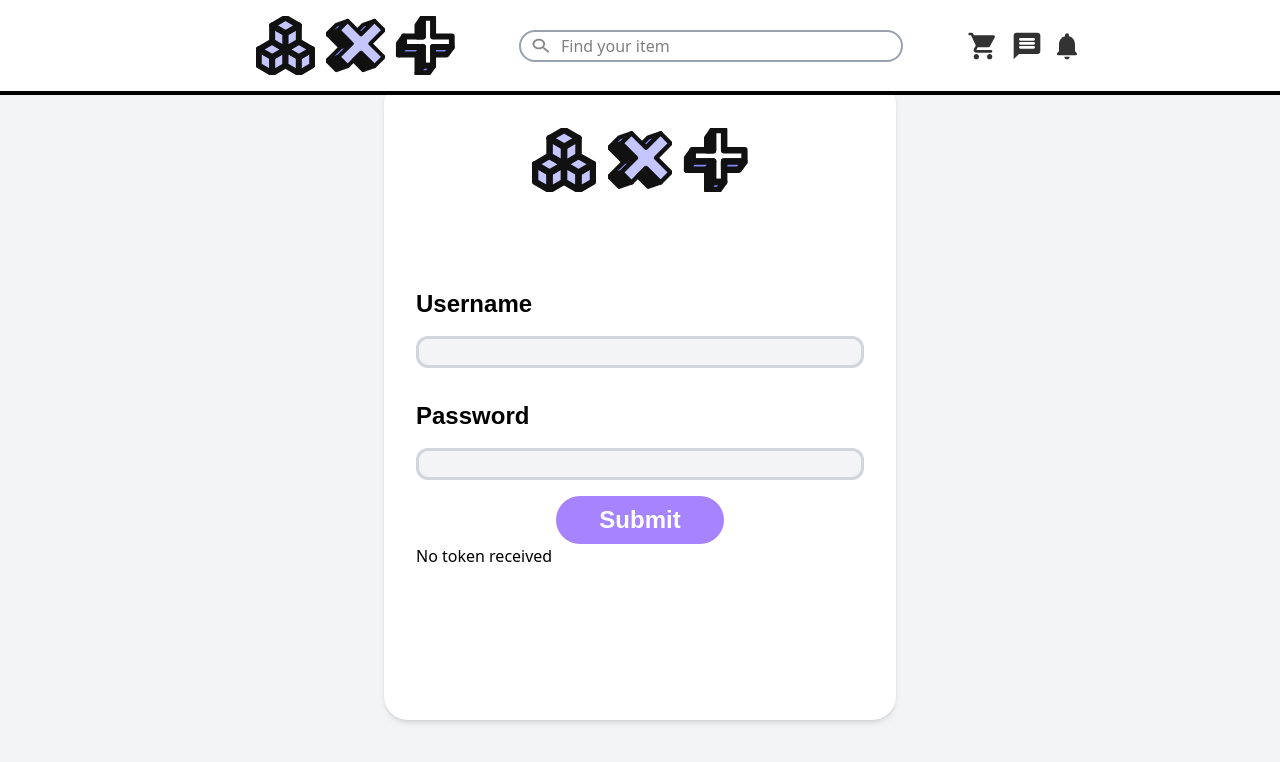
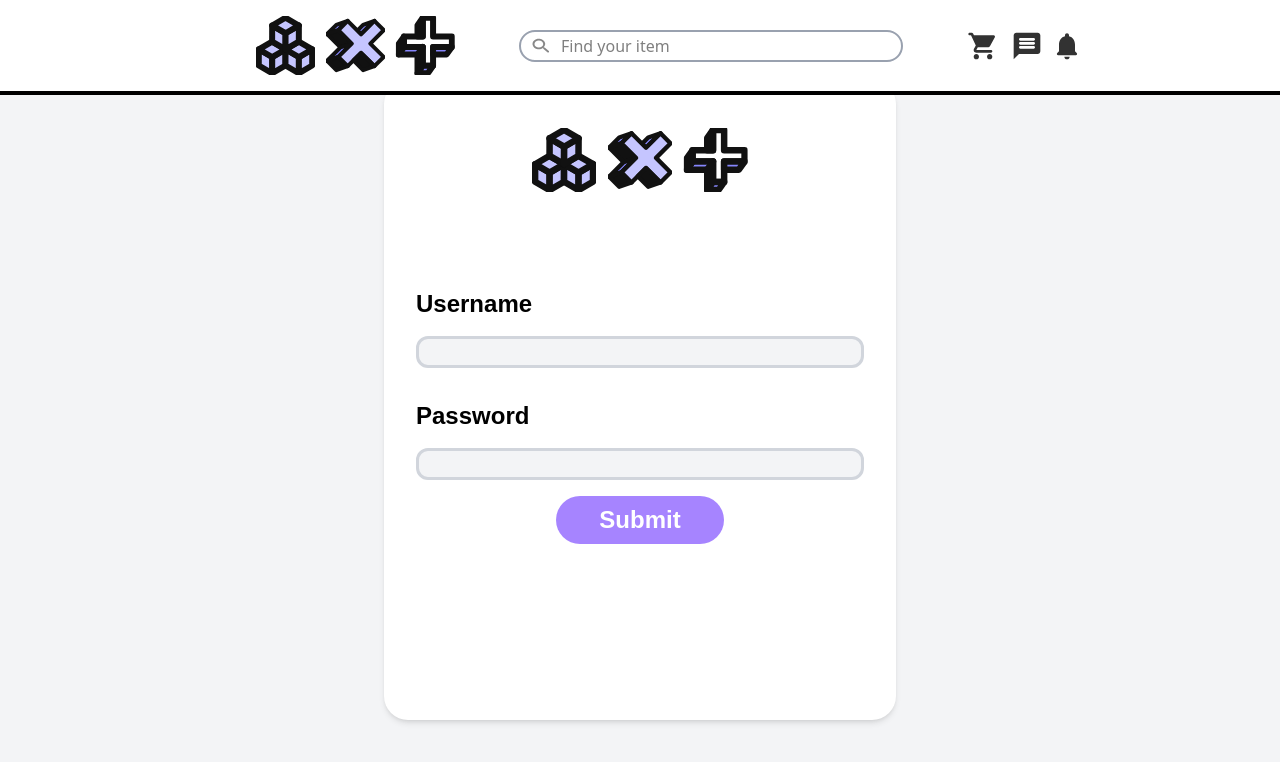
Before and after one commit to PutraAdam08/react_ts_2, a React (Vite) app: page /login in a window 1280 px wide. Shown: the top 762 px of the page. Built offline with nearby package versions, Linux system fonts and the light colour scheme; no server answers.

Commit message:
-Remove debugging element

```diff
--- a/src/pages/LoginPage.tsx
+++ b/src/pages/LoginPage.tsx
@@ -60,7 +60,6 @@ const LoginPage = () => {
                             loginHandler();
                         }}>Submit</button>
                     </div>
-                    <h1>{token ? token : 'No token received'}</h1>
                 </div>
             </div>
         </>
```
